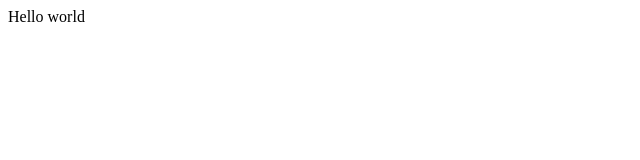
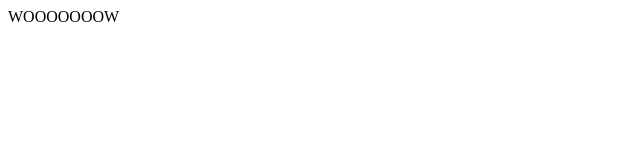
Before and after one commit to mmaxin-development/Zenhub-Slack, a plain HTML site: page index.html in a window 1280 px wide. Shown: the full height of the page, 0-640 px from the left. Drawn offline with Linux system fonts and the light colour scheme.

Commit message:
Branch 2

```diff
--- a/index.html
+++ b/index.html
@@ -1,6 +1,6 @@
 <html>
 <header><title>This is title</title></header>
 <body>
-Hello world
+WOOOOOOOW
 </body>
 </html>
```
